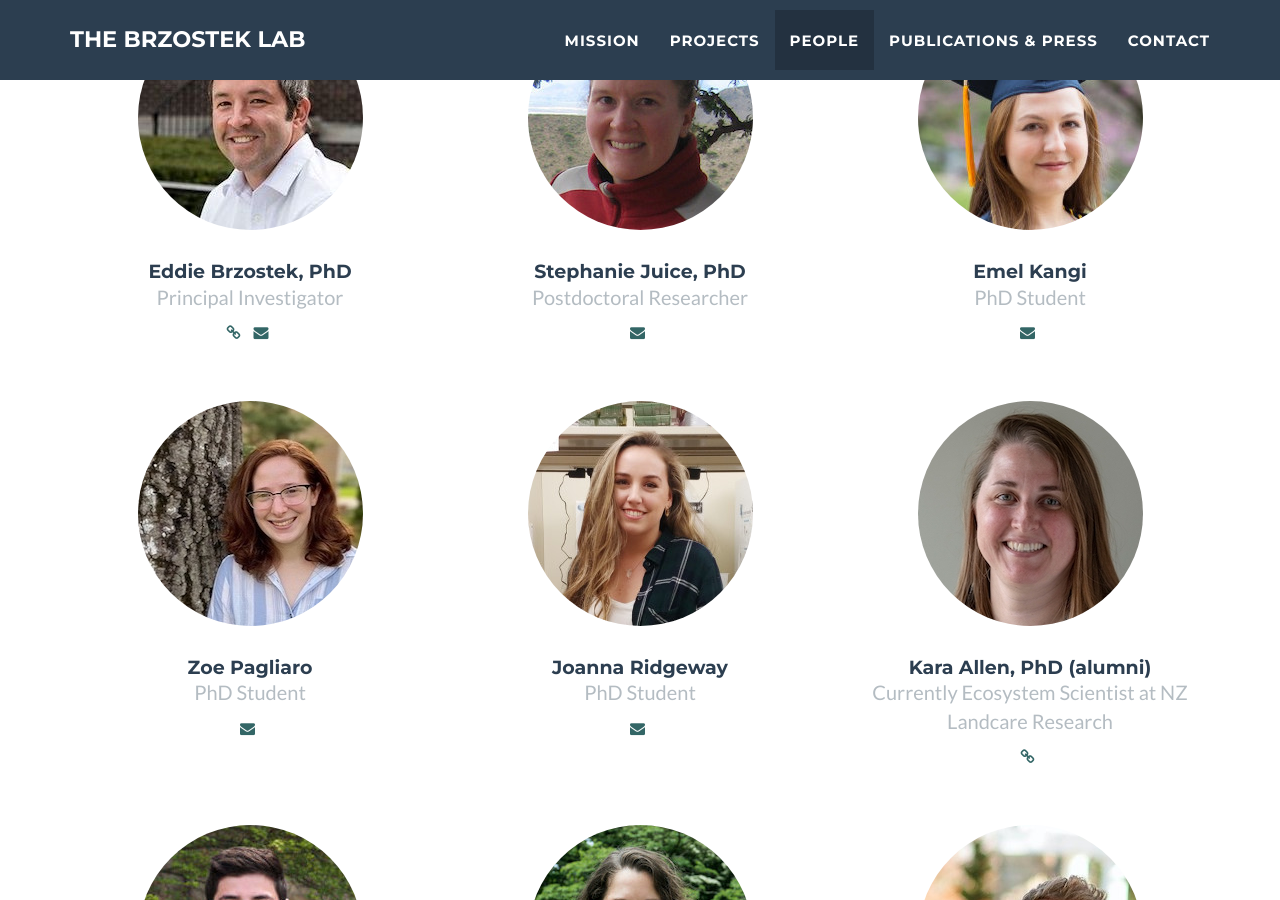
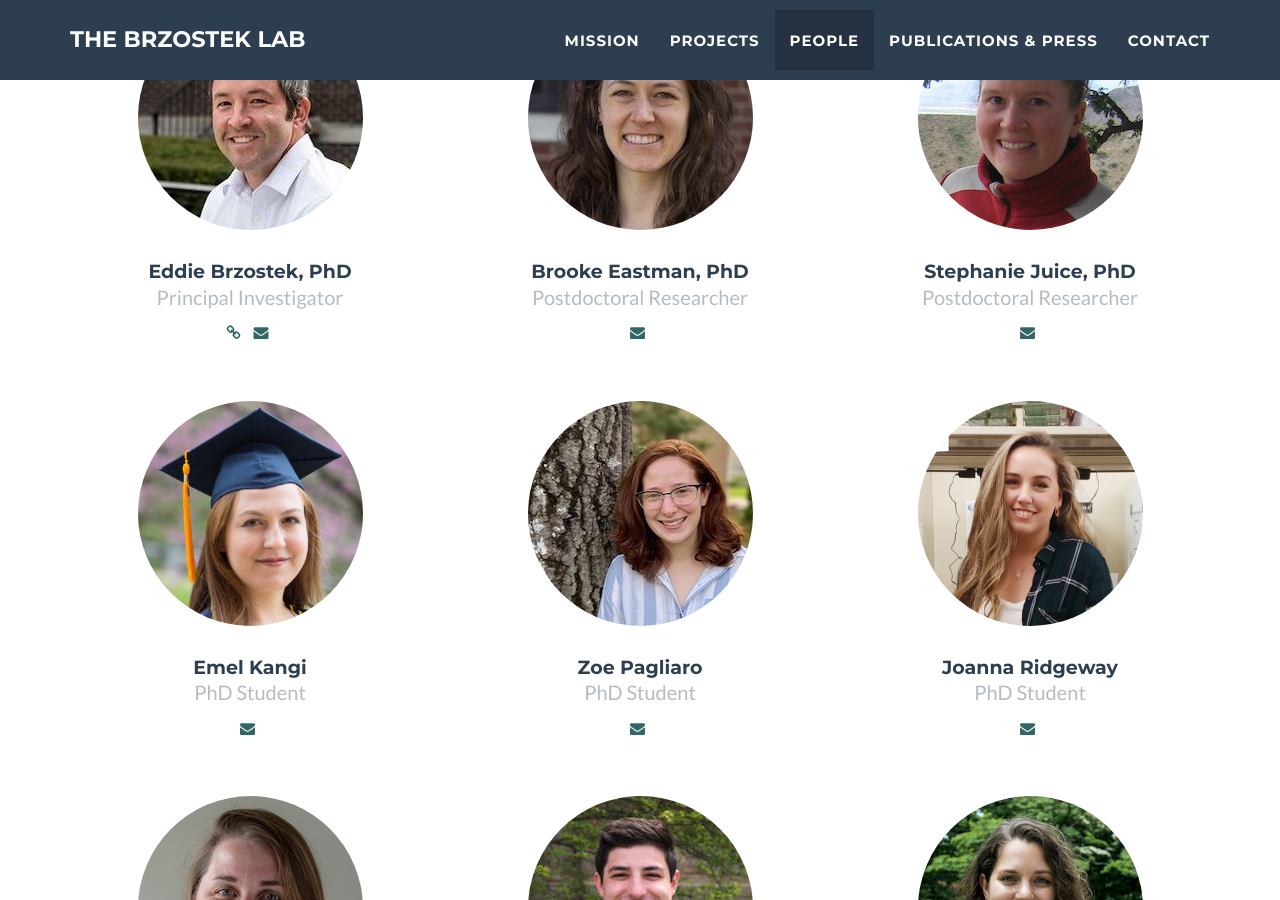
Before and after one commit to erbrzostek/erbrzostek.github.io, a Jekyll site: the page built from _posts/2014-07-18-project-6.markdown, in a window 1280 px wide and 900 px high, scrolled down 2410 px. Built offline with Jekyll 4.4.1, drawn with Linux system fonts in a browser that asks for light colours.

Commit message:
Update _config.yml

```diff
--- a/_config.yml
+++ b/_config.yml
@@ -17,6 +17,13 @@ people:
       url: https://biology.wvu.edu/faculty-and-staff/faculty/edward-brzostek
     - title: envelope
       url: mailto:erbrzostek@mix.wvu.edu
+
+- name: Brooke Eastman, PhD
+  pic: 10
+  position: Postdoctoral Researcher
+  social:
+    - title: envelope
+      url: mailto:be0011@mix.wvu.edu
 
 - name: Stephanie Juice, PhD
   pic: 3
```
